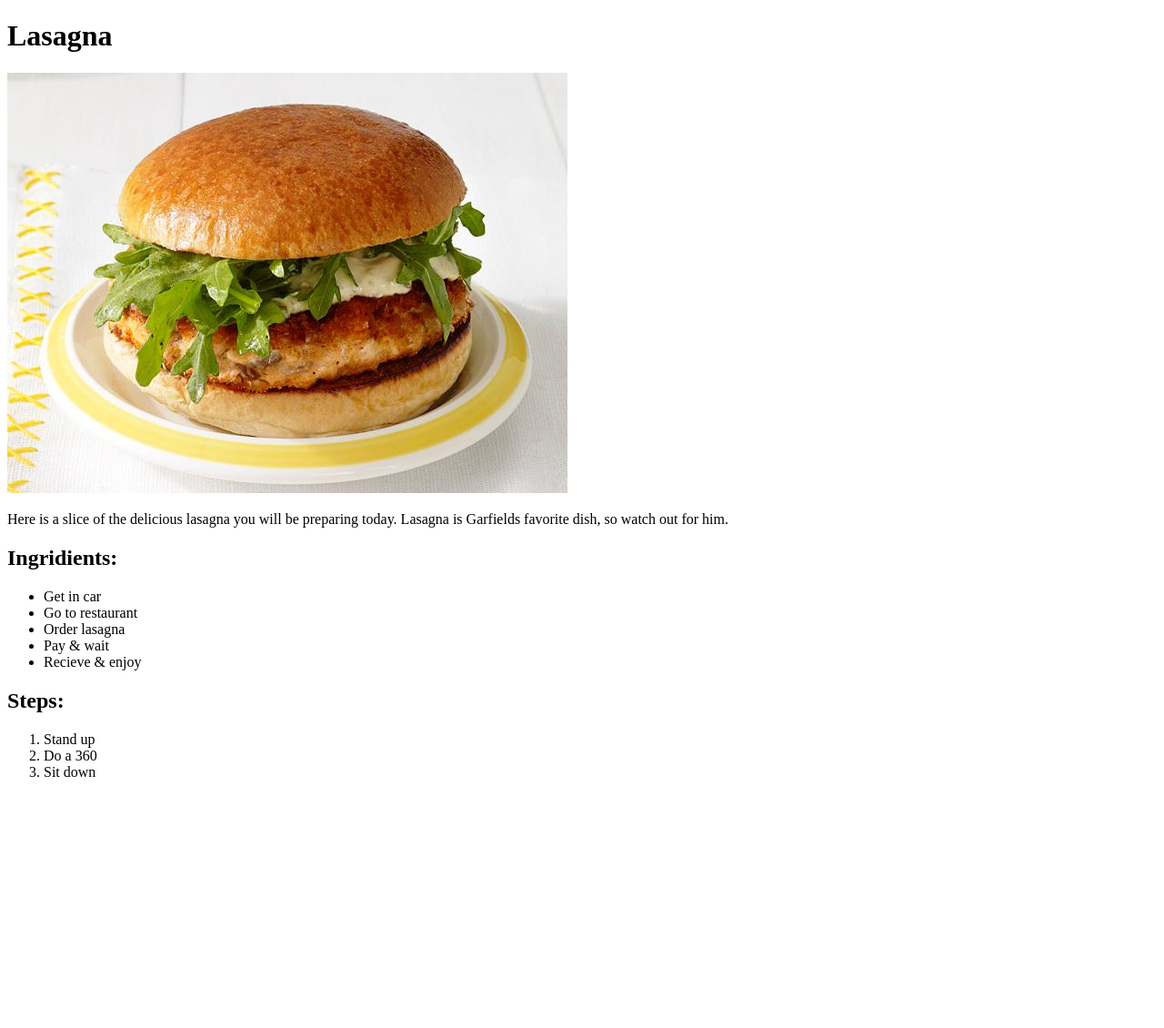
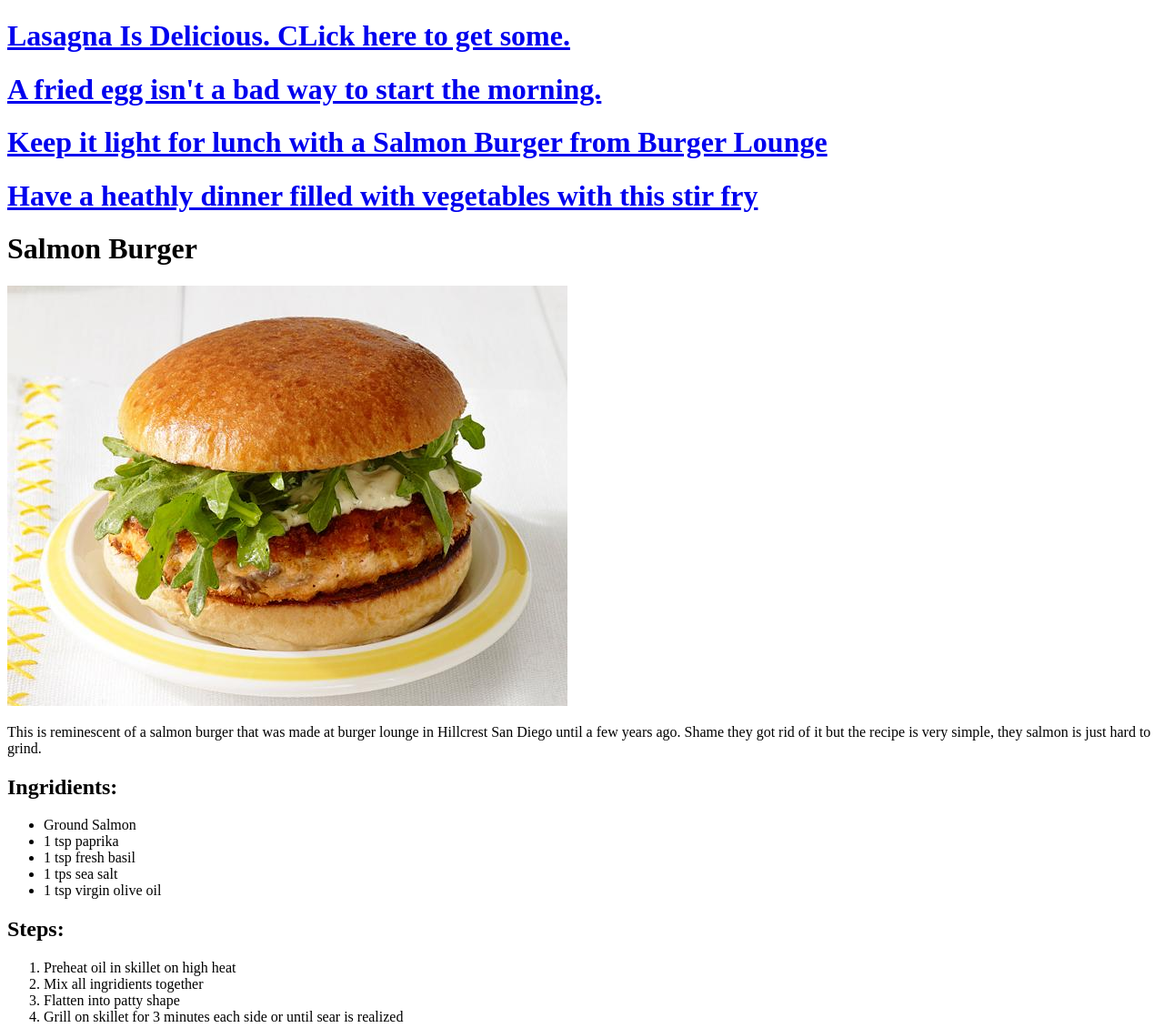
Before and after one commit to MasterDuracom/odin-recipes, a plain HTML site: page recipes/salmonBurger.html in a window 1280 px wide. Shown: the whole page at 91% size. Before the commit the page ends 874 px from the top, so only its background shows below. Drawn offline with Linux system fonts and the light colour scheme.

Commit message:
Further page creation
Finished the main text additions to each page. Linked each to the other using the main navbar from the main index page. Had to change the path in order to not get duplicates paths while using navbar, which resulted in pages not found.

```diff
--- a/recipes/salmonBurger.html
+++ b/recipes/salmonBurger.html
@@ -4,29 +4,37 @@
     <meta charset="UTF-8">
     <meta http-equiv="X-UA-Compatible" content="IE=edge">
     <meta name="viewport" content="width=device-width, initial-scale=1.0">
-    <title>Document</title>
+    <title>Salmon Burger</title>
 </head>
 <body>
-    <h1>Lasagna</h1>
-    <p><img src="/recipes/resources/salmonburger.jpeg" alt="Photo of delicious, cheesy lasagna"></p>
-    <p>Here is a slice of the delicious lasagna you will be preparing today.
-        Lasagna is Garfields favorite dish, so watch out for him.</p>
+    <div class="navbar">
+        <a href="lasagna.html"><h1>Lasagna Is Delicious. CLick here to get some.</h1></a>
+        <a href="friedEgg.html"><h1>A fried egg isn't a bad way to start the morning. </h1></a>
+        <a href="salmonBurger.html"><h1>Keep it light for lunch with a Salmon Burger from Burger Lounge</h1></a>
+        <a href="stirfry.html"><h1>Have a heathly dinner filled with vegetables with this stir fry</h1></a>
+        </div>
+
+    <h1>Salmon Burger</h1>
+    <p><img src="resources/salmonburger.jpeg" alt="Photo of delicious salmon burger"></p>
+    <p>This is reminescent of a salmon burger that was made at burger lounge in Hillcrest San Diego until a few years ago. Shame they got rid of it
+        but the recipe is very simple, they salmon is just hard to grind.</p>
 
         <h2>Ingridients:</h2>
         <ul>
-            <li>Get in car</li>
-            <li>Go to restaurant</li>
-            <li>Order lasagna</li>
-            <li>Pay & wait</li>
-            <li>Recieve & enjoy</li>
+            <li>Ground Salmon</li>
+            <li>1 tsp paprika</li>
+            <li>1 tsp fresh basil</li>
+            <li>1 tps sea salt</li>
+            <li>1 tsp virgin olive oil</li>
         </ul>
 
 
         <h2>Steps:</h2>
         <ol>
-            <li>Stand up</li>
-            <li>Do a 360</li>
-            <li>Sit down</li>
+            <li>Preheat oil in skillet on high heat</li>
+            <li>Mix all ingridients together</li>
+            <li>Flatten into patty shape</li>
+            <li>Grill on skillet for 3 minutes each side or until sear is realized</li>
         </ol>
 </body>
 </html>
```
Also changed, not shown: index.html (+4 -3 lines), recipes/friedEgg.html (+18 -13 lines), recipes/lasagna.html (+9 -2 lines), recipes/stirfry.html (+21 -13 lines).
